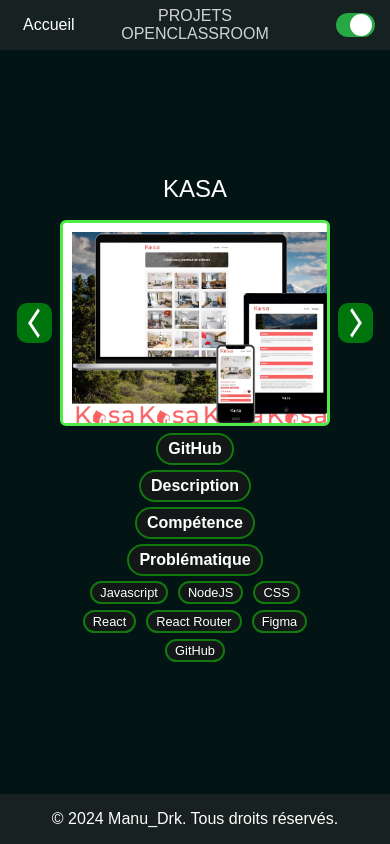
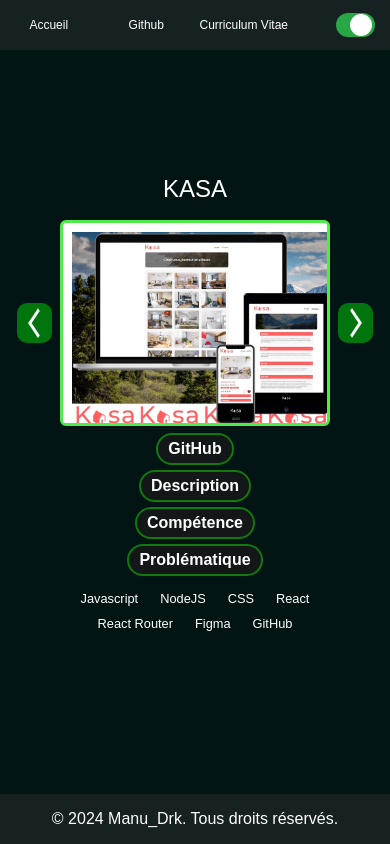
Before and after one commit to manu-drk/Portfolio, a website: page page3_OpenClassRoom.html in a window 390 px wide. Drawn offline with Linux system fonts and the light colour scheme.

Commit message:
Correction_soutenance

```diff
--- a/page3_OpenClassRoom.html
+++ b/page3_OpenClassRoom.html
@@ -14,9 +14,10 @@
     <nav>
         <ul>
             <li><a href="index.html">Accueil</a></li>
-            <li class="center">Projets OpenClassRoom</li>
+            <li><a href="https://github.com/manu-drk" target="_blank">Github</a></li>
+            <li><a href="./images/CV manu 2024.pdf" target="_blank">Curriculum Vitae</a></li>
             <li><a href="#" id="mode-toggle-container">
-                <div id="mode-toggle"></div>
+            <div id="mode-toggle"></div>
             </a></li>
         </ul>
     </nav>
--- a/styles/style.css
+++ b/styles/style.css
@@ -383,7 +383,7 @@ h3 {
 }
 
 .links-container a:hover {
-    transform: scale(1);
+    transform: scale(1.1);
     text-shadow: 0 0 1px var(--link-hover-shadow);
     background-color: var(--tag-background-color-hover);
     cursor: pointer;
@@ -400,19 +400,14 @@ h3 {
 
 .tag {
     display: inline-block;
-    background-color: var(--tag-background-color);
     color: var(--tag-text-color);
-    padding: 7px 15px;
-    margin: 0 5px;
-    border-radius: 15px;
-    font-size: 16px;
-    border: 2px solid var(--tag-border-color);
+    font-size: 18px;
+    padding: 4px 4px;
+    margin: 0 10px;
+
 }
 
-.tag:hover {
-    background-color: var(--tag-background-color-hover);
-    border: 2px solid var(--tag-border-color-hover);
-}
+
 
 button {
 
@@ -429,7 +424,7 @@ button {
 }
 
 button:hover {
-    transform: scale(1);
+    transform: scale(1.1);
     text-shadow: 0 0 1px var(--link-hover-shadow);
     background-color: var(--tag-background-color-hover);
     cursor: pointer;
--- a/styles/style_resp.css
+++ b/styles/style_resp.css
@@ -73,6 +73,11 @@
 
 
 @media (max-width: 450px) {
+
+    nav ul li a {
+        padding: 1px;
+        font-size: 12px;
+    }
 
     ::-webkit-scrollbar {
         width: 6px;
@@ -634,7 +639,7 @@
 
     .tag {
         font-size: 0.8em;
-        padding: 5px 10px;
+        padding: 0px 5px;
         text-align: center;
     }
 
@@ -713,11 +718,11 @@
     }
 
     .tags-container {
-        margin-top: 2%;
+        margin-top: 5%;
     }
 
     .tag {
-        padding: 2px 8px;
+        padding: 2px 1px;
     }
 
     .modal-content {
```
Also changed, not shown: index.html (+4 -3 lines), page1_Curriculum.html (+4 -3 lines), page2_Presentation.html (+4 -3 lines), page4_Professionnels.html (+3 -2 lines), page5_Contact.html (+3 -2 lines), 1 other file.
